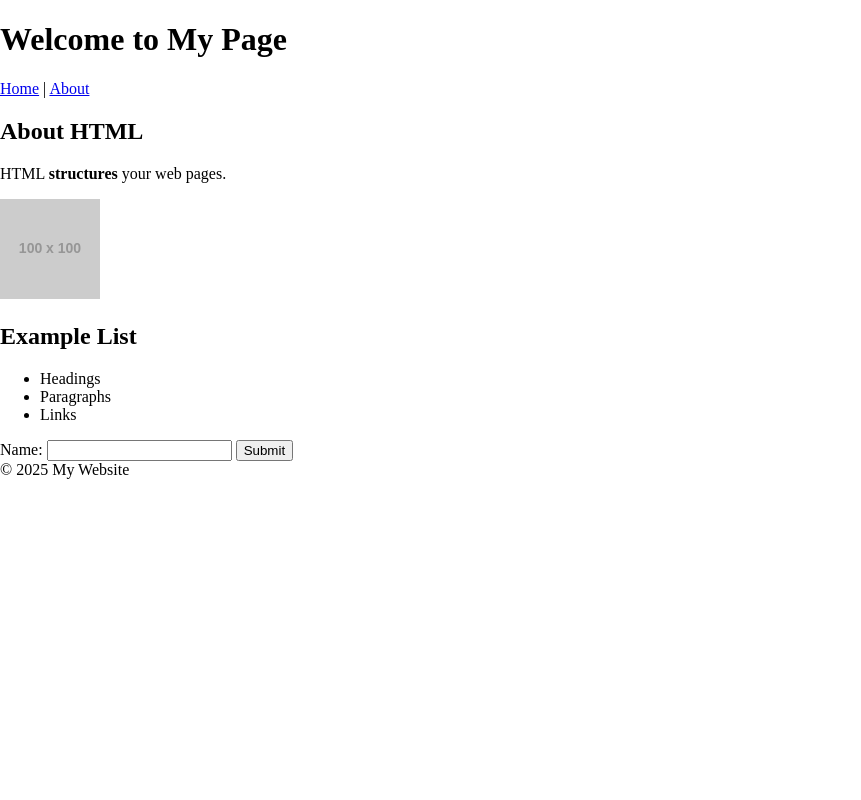
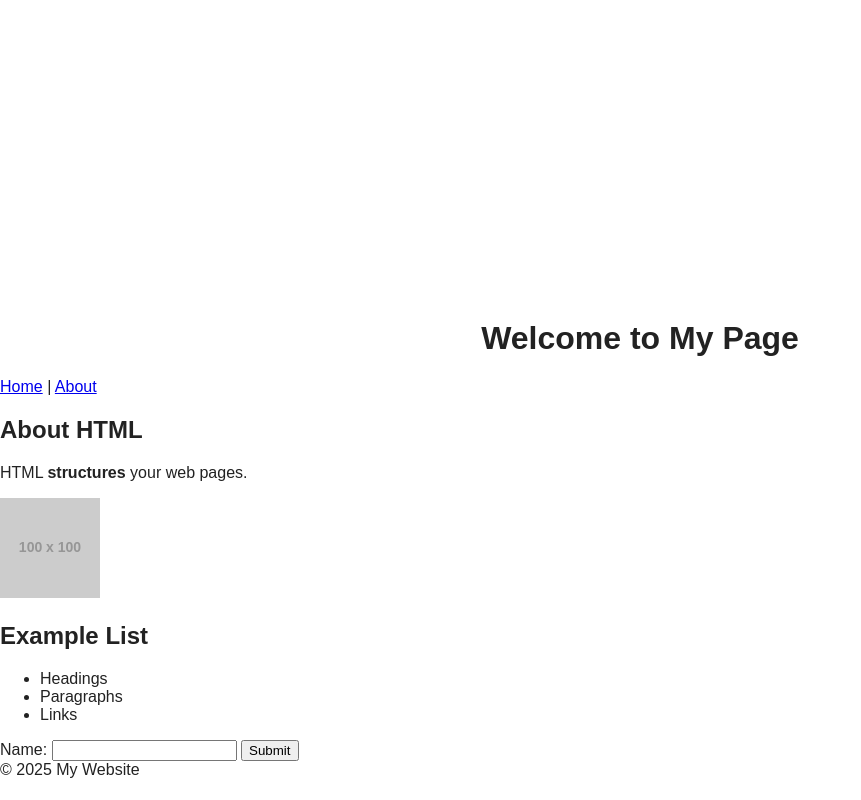
Before and after one commit to leviathan8162/my-pwa, a plain HTML site: page index.html in a window 1280 px wide. Shown: the whole page, without its empty margins (0-861 px from the left). Drawn offline with Linux system fonts and the light colour scheme; placeholder pictures from the web are drawn by us.

Commit message:
Enhance styles for body and h1 elements
Added default font, background color, and text color to body. Styled h1 with margin and text alignment.

```diff
--- a/style.css
+++ b/style.css
@@ -1,9 +1,17 @@
-
 html, body {
   margin: 0;
   padding: 0;
   width: 100%;
-  overflow-x: hidden; /* Prevent sideways scrolling */
-  overscroll-behavior-x: none; /* Stops iOS swipe-back */
-  touch-action: pan-y; /* Only allow vertical scroll */
+  overflow-x: hidden;
+  overscroll-behavior-x: none;
+  touch-action: pan-y;
+  font-family: sans-serif;
+  background: #fff;
+  color: #222;
+  height: 100%;
 }
+
+h1 {
+  margin-top: 40vh;
+  text-align: center;
+}
```
